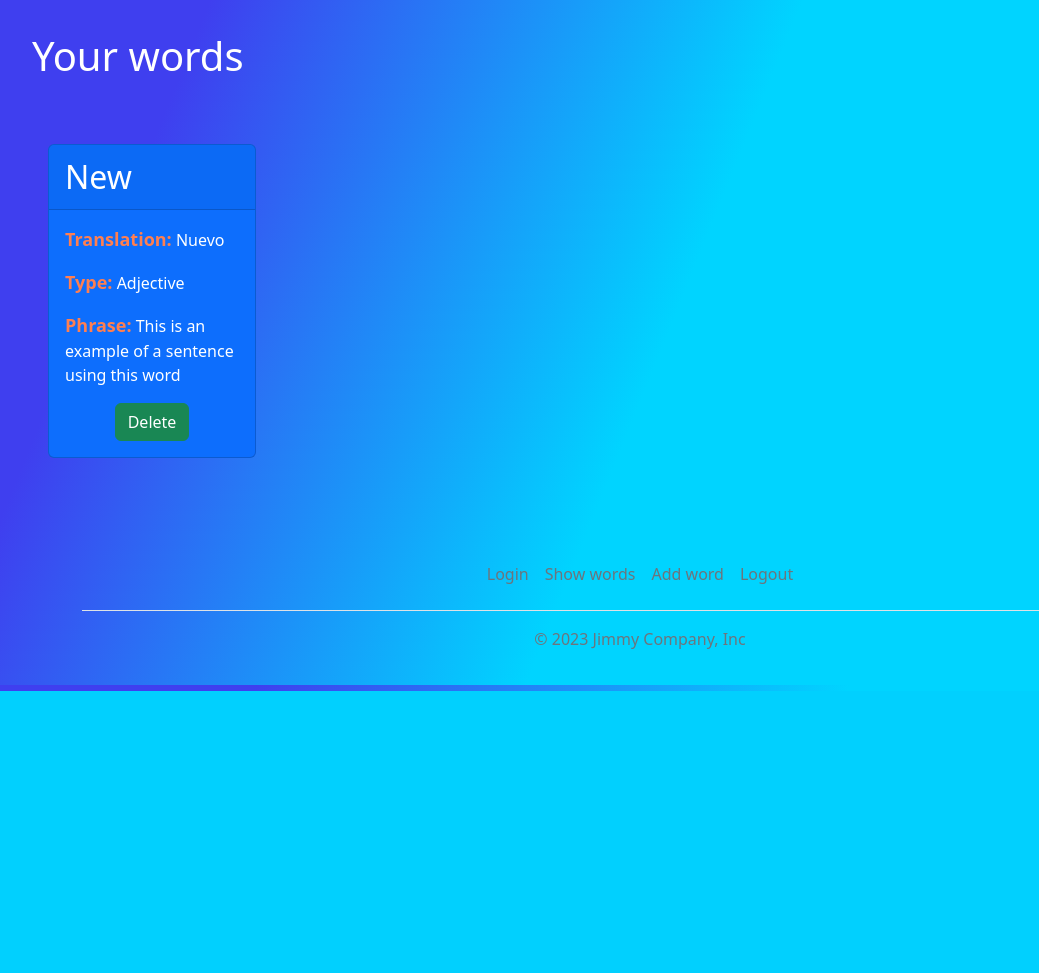
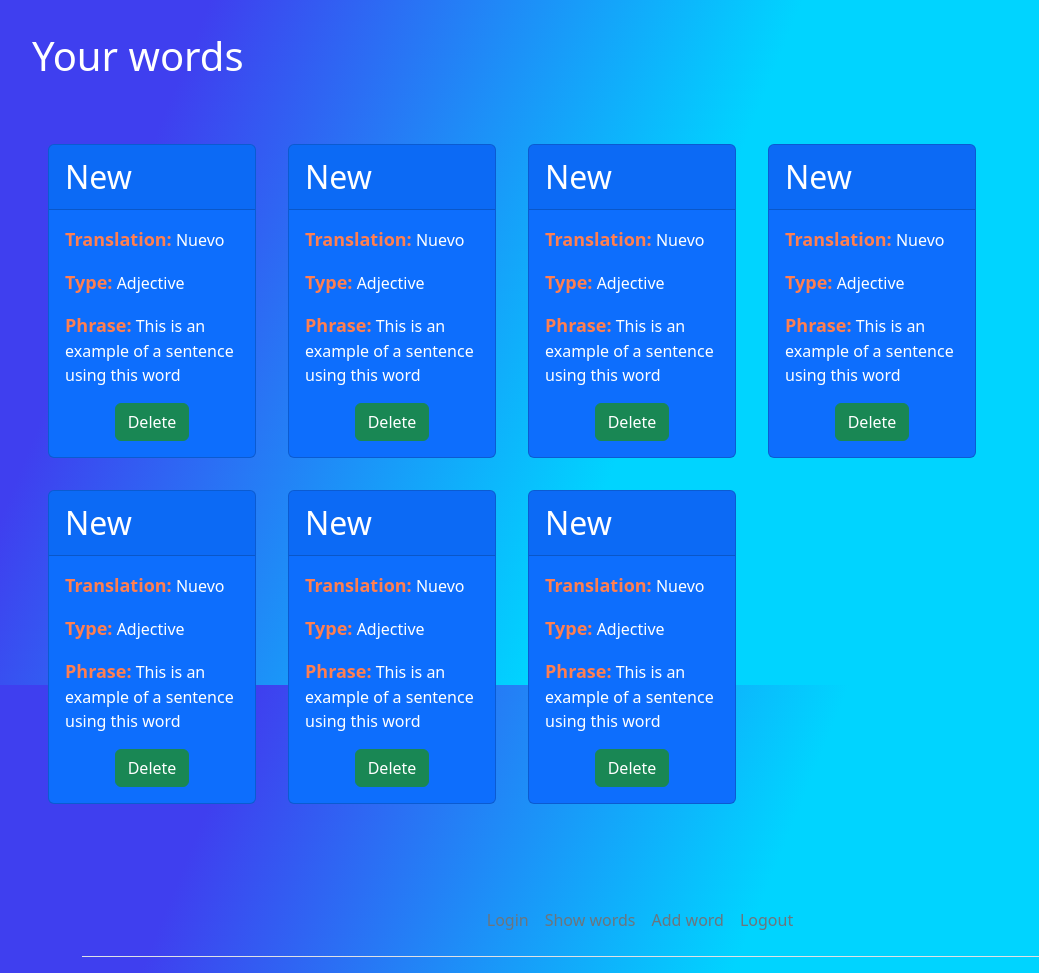
Before and after one commit to Pawson1988/WordApp, a Flask app: page /show_words in a window 1280 px wide. Shown: the part 115-1088 px from the top of the page, without its empty margins (0-1039 px from the left). Before the commit the page ends 806 px from the top, so only its background shows below. Run offline with Flask 3, Linux system fonts and the light colour scheme; the visitor is signed in with stand-in values (Sample User, id 1); data comes from the database, SQL or seed files in the repository.

Commit message:
added default data to helpers to clean up

```diff
--- /dev/null
+++ b/helpers/default_data.py
@@ -0,0 +1,40 @@
+from helpers.date_and_time import get_date, get_time
+
+user_accounts = [
+    {"username": "james", "password": "James"},
+    {"username": "claudia", "password": "Claudia"},
+    {"username": "david", "password": "David"}
+]
+
+default_words = [
+    {"timestamp": f'{get_time()} - {get_date()}', "word": "new", "user_id": 1, "part_of_speech": "adjective", "translation": "nuevo", "sentence": "This is an example of a sentence using this word"},
+    {"timestamp": f'{get_time()} - {get_date()}', "word": "new", "user_id": 1, "part_of_speech": "adjective", "translation": "nuevo", "sentence": "This is an example of a sentence using this word"},
+    {"timestamp": f'{get_time()} - {get_date()}', "word": "new", "user_id": 1, "part_of_speech": "adjective", "translation": "nuevo", "sentence": "This is an example of a sentence using this word"},
+    {"timestamp": f'{get_time()} - {get_date()}', "word": "new", "user_id": 1, "part_of_speech": "adjective", "translation": "nuevo", "sentence": "This is an example of a sentence using this word"},
+    {"timestamp": f'{get_time()} - {get_date()}', "word": "new", "user_id": 1, "part_of_speech": "adjective", "translation": "nuevo", "sentence": "This is an example of a sentence using this word"},
+    {"timestamp": f'{get_time()} - {get_date()}', "word": "new", "user_id": 1, "part_of_speech": "adjective", "translation": "nuevo", "sentence": "This is an example of a sentence using this word"},
+    {"timestamp": f'{get_time()} - {get_date()}', "word": "new", "user_id": 1, "part_of_speech": "adjective", "translation": "nuevo", "sentence": "This is an example of a sentence using this word"},
+    {"timestamp": f'{get_time()} - {get_date()}', "word": "old", "user_id": 2, "part_of_speech": "adjective", "translation": "antiguo", "sentence": "This is an example of a sentence using this word"},
+    {"timestamp": f'{get_time()} - {get_date()}', "word": "old", "user_id": 2, "part_of_speech": "adjective", "translation": "antiguo", "sentence": "This is an example of a sentence using this word"},
+    {"timestamp": f'{get_time()} - {get_date()}', "word": "old", "user_id": 2, "part_of_speech": "adjective", "translation": "antiguo", "sentence": "This is an example of a sentence using this word"},
+    {"timestamp": f'{get_time()} - {get_date()}', "word": "old", "user_id": 2, "part_of_speech": "adjective", "translation": "antiguo", "sentence": "This is an example of a sentence using this word"},
+    {"timestamp": f'{get_time()} - {get_date()}', "word": "old", "user_id": 2, "part_of_speech": "adjective", "translation": "antiguo", "sentence": "This is an example of a sentence using this word"},
+    {"timestamp": f'{get_time()} - {get_date()}', "word": "old", "user_id": 2, "part_of_speech": "adjective", "translation": "antiguo", "sentence": "This is an example of a sentence using this word"},
+    {"timestamp": f'{get_time()} - {get_date()}', "word": "old", "user_id": 2, "part_of_speech": "adjective", "translation": "antiguo", "sentence": "This is an example of a sentence using this word"},
+    {"timestamp": f'{get_time()} - {get_date()}', "word": "old", "user_id": 2, "part_of_speech": "adjective", "translation": "antiguo", "sentence": "This is an example of a sentence using this word"},
+    {"timestamp": f'{get_time()} - {get_date()}', "word": "old", "user_id": 2, "part_of_speech": "adjective", "translation": "antiguo", "sentence": "This is an example of a sentence using this word"},
+    {"timestamp": f'{get_time()} - {get_date()}', "word": "old", "user_id": 2, "part_of_speech": "adjective", "translation": "antiguo", "sentence": "This is an example of a sentence using this word"},
+    {"timestamp": f'{get_time()} - {get_date()}', "word": "old", "user_id": 2, "part_of_speech": "adjective", "translation": "antiguo", "sentence": "This is an example of a sentence using this word"},
+    {"timestamp": f'{get_time()} - {get_date()}', "word": "old", "user_id": 2, "part_of_speech": "adjective", "translation": "antiguo", "sentence": "This is an example of a sentence using this word"},
+    {"timestamp": f'{get_time()} - {get_date()}', "word": "old", "user_id": 2, "part_of_speech": "adjective", "translation": "antiguo", "sentence": "This is an example of a sentence using this word"},
+    {"timestamp": f'{get_time()} - {get_date()}', "word": "old", "user_id": 2, "part_of_speech": "adjective", "translation": "antiguo", "sentence": "This is an example of a sentence using this word"},
+    {"timestamp": f'{get_time()} - {get_date()}', "word": "old", "user_id": 2, "part_of_speech": "adjective", "translation": "antiguo", "sentence": "This is an example of a sentence using this word"},
+    {"timestamp": f'{get_time()} - {get_date()}', "word": "old", "user_id": 2, "part_of_speech": "adjective", "translation": "antiguo", "sentence": "This is an example of a sentence using this word"},
+    {"timestamp": f'{get_time()} - {get_date()}', "word": "book", "user_id": 3, "part_of_speech": "noun", "translation": "libro", "sentence": "This is an example of a sentence using this word"},
+    {"timestamp": f'{get_time()} - {get_date()}', "word": "book", "user_id": 3, "part_of_speech": "noun", "translation": "libro", "sentence": "This is an example of a sentence using this word"},
+    {"timestamp": f'{get_time()} - {get_date()}', "word": "book", "user_id": 3, "part_of_speech": "noun", "translation": "libro", "sentence": "This is an example of a sentence using this word"},
+    {"timestamp": f'{get_time()} - {get_date()}', "word": "book", "user_id": 3, "part_of_speech": "noun", "translation": "libro", "sentence": "This is an example of a sentence using this word"},
+    {"timestamp": f'{get_time()} - {get_date()}', "word": "book", "user_id": 3, "part_of_speech": "noun", "translation": "libro", "sentence": "This is an example of a sentence using this word"},
+    {"timestamp": f'{get_time()} - {get_date()}', "word": "book", "user_id": 3, "part_of_speech": "noun", "translation": "libro", "sentence": "This is an example of a sentence using this word"},
+    {"timestamp": f'{get_time()} - {get_date()}', "word": "book", "user_id": 3, "part_of_speech": "noun", "translation": "libro", "sentence": "This is an example of a sentence using this word"}
+]
--- a/words_app/models.py
+++ b/words_app/models.py
@@ -1,6 +1,6 @@
 from words_app import app
 from words_app import db
-from helpers.date_and_time import get_date
+from helpers.default_data import user_accounts, default_words
 
 class User(db.Model):
     user_id = db.Column(db.Integer, primary_key=True)
@@ -29,11 +29,7 @@ with app.app_context():
     # db.drop_all()
     db.create_all()
 
-user_accounts = [
-    {"username": "james", "password": "James"},
-    {"username": "claudia", "password": "Claudia"},
-    {"username": "david", "password": "David"}
-]
+
 
 # add users above to database
 with app.app_context():
@@ -44,15 +40,7 @@ with app.app_context():
             db.session.commit()
 
 
-
-# template word to show on show_words page
-default_words = [
-    {"timestamp": get_date(), "word": "new", "user_id": 1, "part_of_speech": "adjective", "translation": "nuevo", "sentence": "This is an example of a sentence using this word"},
-    {"timestamp": get_date(), "word": "old", "user_id": 2, "part_of_speech": "adjective", "translation": "antiguo", "sentence": "This is an example of a sentence using this word"},
-    {"timestamp": get_date(), "word": "book", "user_id": 3, "part_of_speech": "noun", "translation": "libro", "sentence": "This is an example of a sentence using this word"}
-]
-
-# Add default word to database when app is run
+# Add default words to database when app is run
 with app.app_context():
     if not Word.query.all(): # if there isn't a word in the dictionary add the word(s) below
         for word in default_words:
--- a/words_app/templates/show_words.html
+++ b/words_app/templates/show_words.html
@@ -8,7 +8,7 @@
     <div class="words-title-div">
         <h1 class="mb-5">Your words</h1>
     </div>
-    <div class="words-words-div">
+    <div class="words-words-div d-flex flex-wrap">
     {% for word in words %}
         <div class="card-multiple card text-white bg-primary m-3" style="width: 13rem; max-width: 18rem;">
             <div class="card-header">{{word.word.capitalize()}}</div>
```
